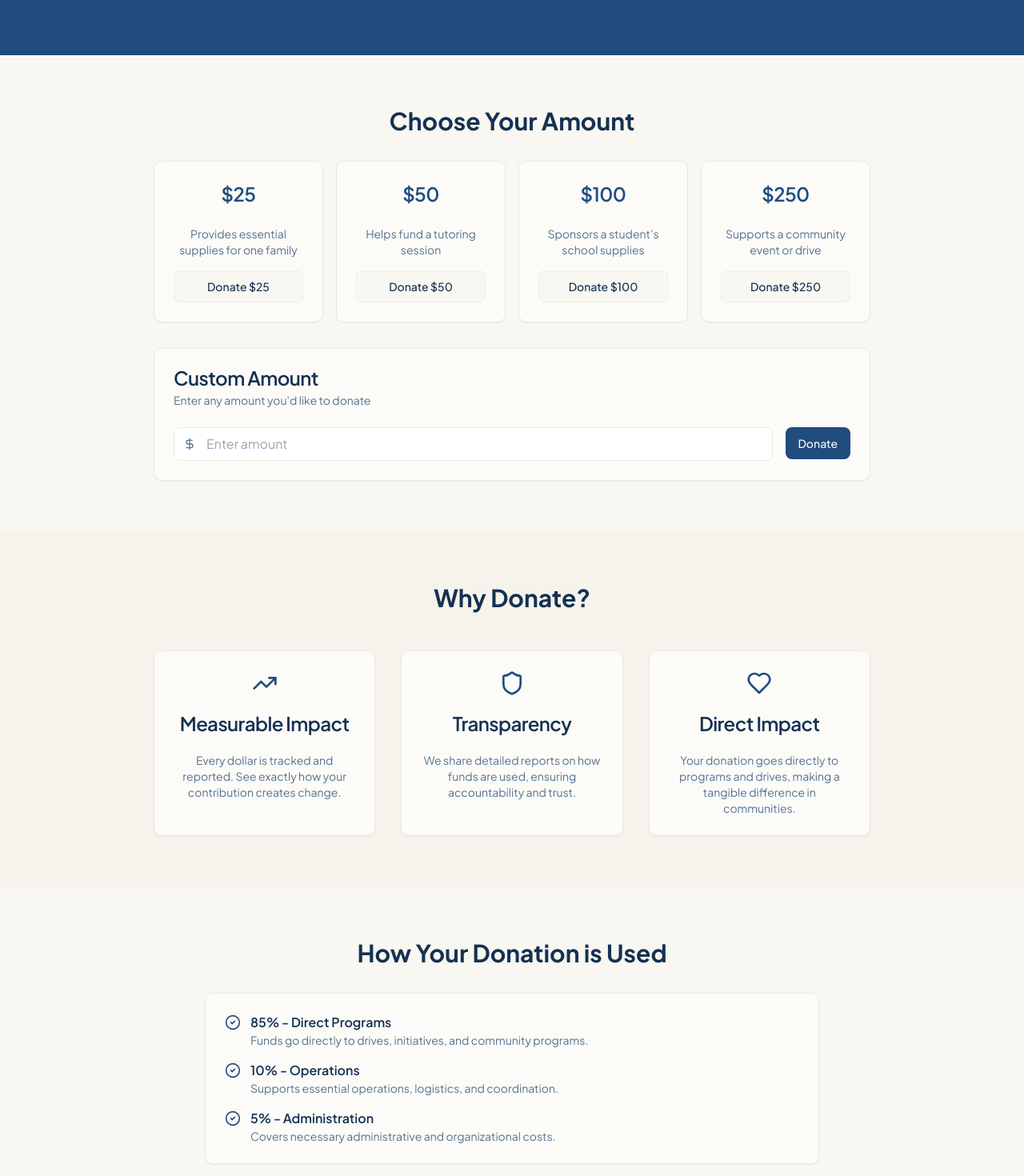
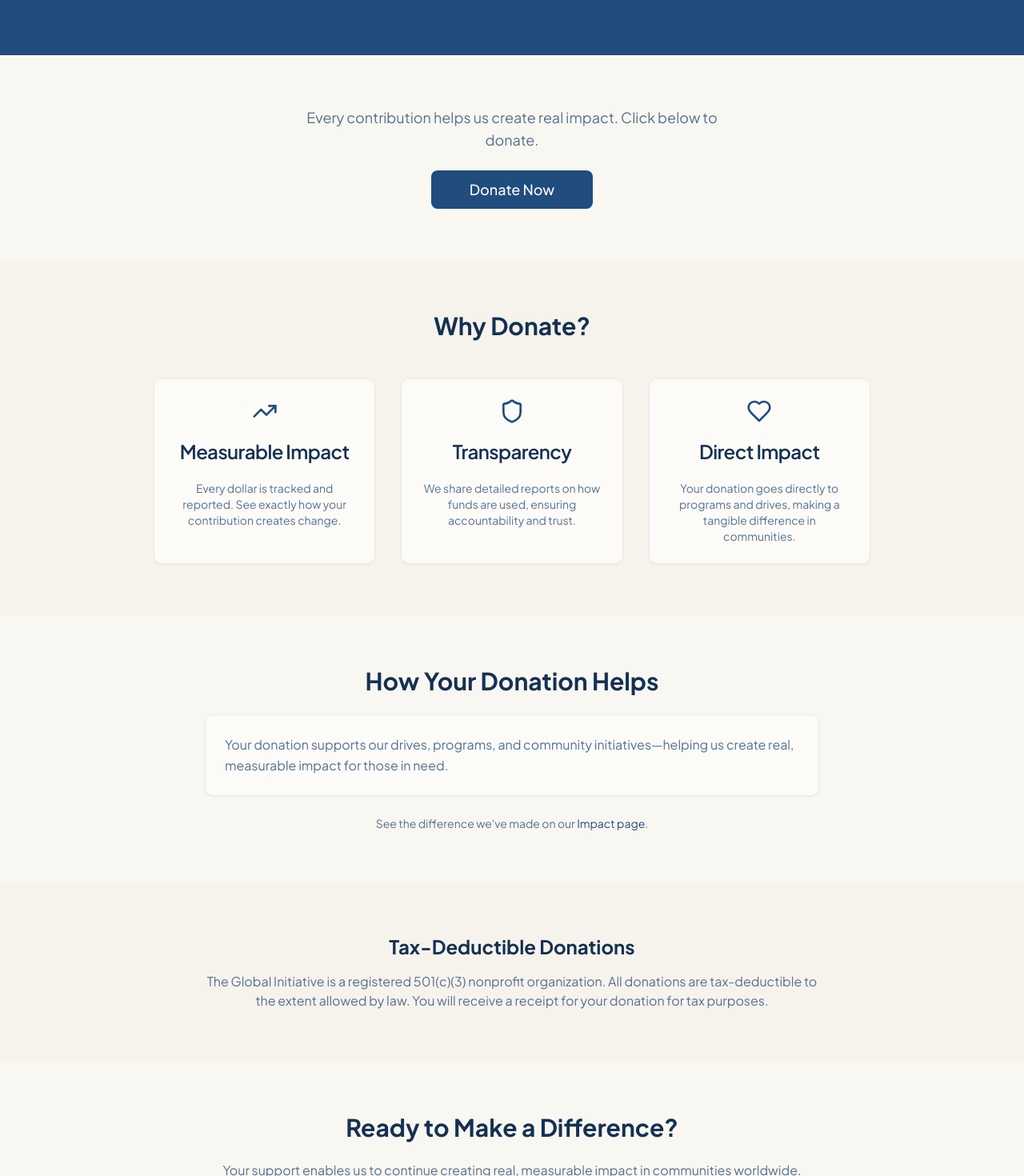
Before and after one commit to SushanthPunuru1/GlobalInitiative-nonprofit, a Next.js app: page /donate in a window 1280 px wide. Shown: the part 360-1830 px from the top of the page at 80% size. Built offline with nearby package versions, Linux system fonts and the light colour scheme.

Commit message:
Update website with new design, contact info, and features

```diff
--- a/app/donate/page.tsx
+++ b/app/donate/page.tsx
@@ -2,33 +2,11 @@
 
 import Link from "next/link";
 import { Button } from "@/components/ui/button";
-import { Card, CardContent, CardDescription, CardHeader, CardTitle } from "@/components/ui/card";
-import { DollarSign, Heart, Shield, TrendingUp, CheckCircle2 } from "lucide-react";
+import { Card, CardContent, CardHeader, CardTitle } from "@/components/ui/card";
+import { Heart, Shield, TrendingUp } from "lucide-react";
 import { motion } from "framer-motion";
+
 export default function DonatePage() {
-  const donationOptions = [
-    {
-      amount: "$25",
-      description: "Provides essential supplies for one family",
-      impact: "Supports one family",
-    },
-    {
-      amount: "$50",
-      description: "Helps fund a tutoring session",
-      impact: "Funds tutoring",
-    },
-    {
-      amount: "$100",
-      description: "Sponsors a student's school supplies",
-      impact: "Sponsors a student",
-    },
-    {
-      amount: "$250",
-      description: "Supports a community event or drive",
-      impact: "Supports a drive",
-    },
-  ];
-
   const whyDonate = [
     {
       icon: TrendingUp,
@@ -61,58 +39,22 @@ export default function DonatePage() {
         </div>
       </section>
 
-      {/* Donation Options */}
+      {/* Donate Button */}
       <section className="py-16">
         <div className="container mx-auto px-4 sm:px-6 lg:px-8">
-          <div className="max-w-4xl mx-auto space-y-8">
-            <h2 className="text-3xl font-bold text-center">Choose Your Amount</h2>
-            <div className="grid sm:grid-cols-2 lg:grid-cols-4 gap-4">
-              {donationOptions.map((option, index) => (
           <motion.div
-                  key={option.amount}
             initial={{ opacity: 0, y: 20 }}
-                  whileInView={{ opacity: 1, y: 0 }}
-                  viewport={{ once: true }}
-                  transition={{ duration: 0.5, delay: index * 0.1 }}
+            animate={{ opacity: 1, y: 0 }}
+            transition={{ duration: 0.6 }}
+            className="max-w-xl mx-auto text-center space-y-6"
           >
-                  <Card className="h-full text-center hover:shadow-xl hover:border-primary/30 transition-all duration-300 cursor-pointer">
-                    <CardHeader>
-                      <CardTitle className="text-2xl text-primary">{option.amount}</CardTitle>
-                    </CardHeader>
-                    <CardContent>
-                      <p className="text-sm text-muted-foreground mb-4">{option.description}</p>
-                      <Button className="w-full" variant="outline">
-                        Donate {option.amount}
+            <p className="text-lg text-muted-foreground">
+              Every contribution helps us create real impact. Click below to donate.
+            </p>
+            <Button size="lg" className="text-lg px-12 py-6" onClick={(e) => e.preventDefault()}>
+              Donate Now
             </Button>
-                    </CardContent>
-                  </Card>
           </motion.div>
-              ))}
-            </div>
-
-            {/* Custom Amount */}
-            <Card>
-              <CardHeader>
-                <CardTitle>Custom Amount</CardTitle>
-                <CardDescription>Enter any amount you&apos;d like to donate</CardDescription>
-              </CardHeader>
-              <CardContent>
-                <div className="flex gap-4">
-                  <div className="flex-1">
-                    <div className="relative">
-                      <DollarSign className="absolute left-3 top-1/2 transform -translate-y-1/2 h-4 w-4 text-muted-foreground" />
-                      <input
-                        type="number"
-                        placeholder="Enter amount"
-                        className="w-full pl-10 pr-4 py-2 border rounded-md"
-                      />
-                    </div>
-                  </div>
-                  <Button>Donate</Button>
-                </div>
-              </CardContent>
-            </Card>
-          </div>
         </div>
       </section>
 
@@ -146,46 +88,20 @@ export default function DonatePage() {
         </div>
       </section>
 
-      {/* Impact Information */}
+      {/* How Donations Help */}
       <section className="py-16">
         <div className="container mx-auto px-4 sm:px-6 lg:px-8">
-          <div className="max-w-3xl mx-auto space-y-8">
-            <h2 className="text-3xl font-bold text-center">How Your Donation is Used</h2>
+          <div className="max-w-3xl mx-auto space-y-6">
+            <h2 className="text-3xl font-bold text-center">How Your Donation Helps</h2>
             <Card>
               <CardContent className="pt-6">
-                <div className="space-y-4">
-                  <div className="flex gap-3">
-                    <CheckCircle2 className="h-5 w-5 text-primary mt-0.5 flex-shrink-0" />
-                    <div>
-                      <p className="font-semibold">85% - Direct Programs</p>
-                      <p className="text-sm text-muted-foreground">
-                        Funds go directly to drives, initiatives, and community programs.
+                <p className="text-muted-foreground leading-relaxed">
+                  Your donation supports our drives, programs, and community initiatives—helping us create real, measurable impact for those in need.
                 </p>
-                    </div>
-                  </div>
-                  <div className="flex gap-3">
-                    <CheckCircle2 className="h-5 w-5 text-primary mt-0.5 flex-shrink-0" />
-                    <div>
-                      <p className="font-semibold">10% - Operations</p>
-                      <p className="text-sm text-muted-foreground">
-                        Supports essential operations, logistics, and coordination.
-                      </p>
-                    </div>
-                  </div>
-                  <div className="flex gap-3">
-                    <CheckCircle2 className="h-5 w-5 text-primary mt-0.5 flex-shrink-0" />
-                    <div>
-                      <p className="font-semibold">5% - Administration</p>
-                      <p className="text-sm text-muted-foreground">
-                        Covers necessary administrative and organizational costs.
-                      </p>
-                    </div>
-                  </div>
-                </div>
               </CardContent>
             </Card>
             <p className="text-sm text-center text-muted-foreground">
-              We are committed to transparency. View our detailed impact reports on our{" "}
+              See the difference we&apos;ve made on our{" "}
               <Link href="/impact" className="text-primary hover:underline">
                 Impact page
               </Link>
@@ -215,7 +131,7 @@ export default function DonatePage() {
             <p className="text-muted-foreground">
               Your support enables us to continue creating real, measurable impact in communities worldwide.
             </p>
-            <Button size="lg" className="text-lg px-8">
+            <Button size="lg" className="text-lg px-8" onClick={(e) => e.preventDefault()}>
               Donate Now
             </Button>
             <p className="text-sm text-muted-foreground">
--- a/app/impact/[slug]/page.tsx
+++ b/app/impact/[slug]/page.tsx
@@ -5,7 +5,7 @@ import { getDriveBySlug, getAllDrives } from "@/data/drives";
 import { Button } from "@/components/ui/button";
 import { Badge } from "@/components/ui/badge";
 import { Card, CardContent, CardDescription, CardHeader, CardTitle } from "@/components/ui/card";
-import { Calendar, MapPin, Users, DollarSign, ArrowLeft, Share2, CheckCircle2 } from "lucide-react";
+import { Calendar, MapPin, Users, DollarSign, ArrowLeft, CheckCircle2 } from "lucide-react";
 import type { Metadata } from "next";
 
 type Props = {
@@ -239,28 +239,6 @@ export default async function DriveDetailPage({ params }: Props) {
               </CardContent>
             </Card>
 
-            {/* Share Section */}
-            <Card>
-              <CardHeader>
-                <CardTitle>Share This Impact</CardTitle>
-              </CardHeader>
-              <CardContent>
-                <div className="flex flex-wrap gap-3">
-                  <Button variant="outline" size="sm">
-                    <Share2 className="mr-2 h-4 w-4" />
-                    Share on Twitter
-                  </Button>
-                  <Button variant="outline" size="sm">
-                    <Share2 className="mr-2 h-4 w-4" />
-                    Share on Facebook
-                  </Button>
-                  <Button variant="outline" size="sm">
-                    <Share2 className="mr-2 h-4 w-4" />
-                    Copy Link
-                  </Button>
-                </div>
-              </CardContent>
-            </Card>
           </div>
         </div>
       </section>
```
Lines whose indentation alone changed are shown as unchanged.
